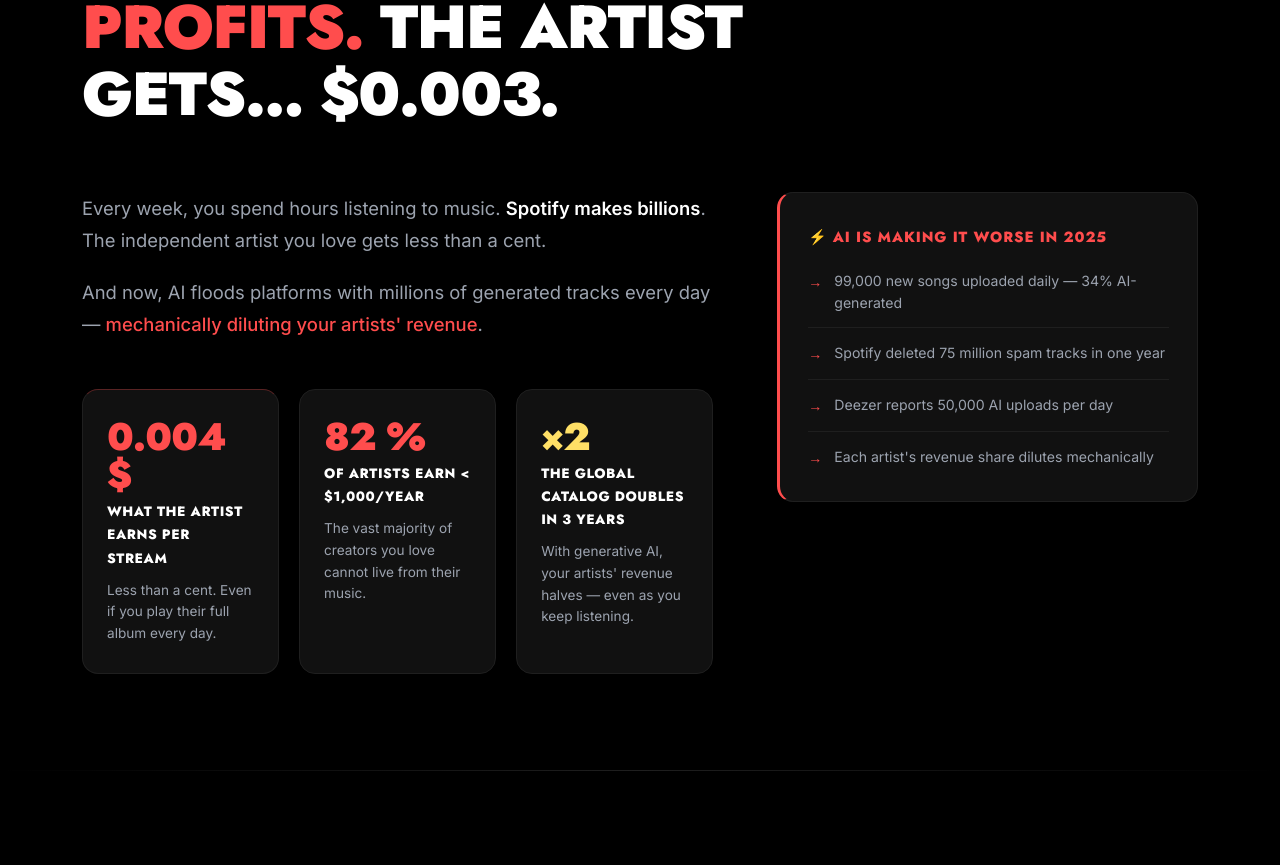
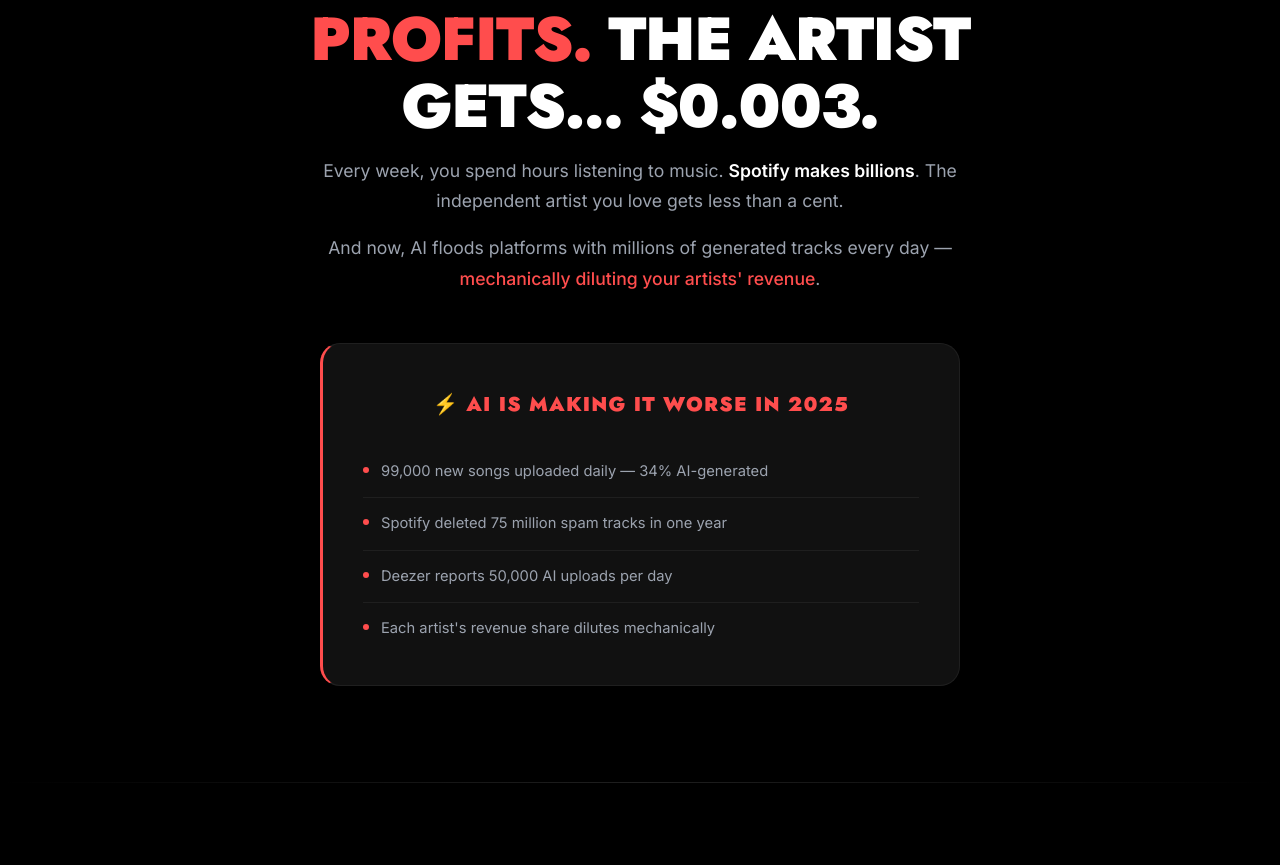
Before and after one commit to 5c0rp264/artys-for-fans, a React (Vite) app: page / in a window 1280 px wide. Shown: the part 2489-3354 px from the top of the page. Built offline with nearby package versions, Linux system fonts and the light colour scheme.

Commit message:
fix: section Problème centrée — suppression cartes stats, bloc IA centré pleine largeur

```diff
--- a/src/components/sections/ProblemSection.tsx
+++ b/src/components/sections/ProblemSection.tsx
@@ -19,42 +19,10 @@
           opacity: 1, y: 0,
           duration: 0.8,
           ease: 'power3.out',
-          scrollTrigger: {
-            trigger: el,
-            start: 'top 87%',
-            once: true,
-          },
+          scrollTrigger: { trigger: el, start: 'top 87%', once: true },
         }
       );
     });
-
-    // Count-up animations
-    const cards = [
-      { selector: '[data-count="1"]', target: 0.004, prefix: '', suffix: ' $', decimals: 3 },
-      { selector: '[data-count="2"]', target: 82, prefix: '', suffix: ' %', decimals: 0 },
-    ];
-
-    cards.forEach(({ selector, target, prefix, suffix, decimals }) => {
-      const el = containerRef.current?.querySelector(selector);
-      if (!el) return;
-      const obj = { val: 0 };
-      ScrollTrigger.create({
-        trigger: el,
-        start: 'top 85%',
-        once: true,
-        onEnter: () => {
-          gsap.to(obj, {
-            val: target,
-            duration: 2,
-            ease: 'power2.out',
-            onUpdate: () => {
-              (el as HTMLElement).textContent = `${prefix}${obj.val.toFixed(decimals)}${suffix}`;
-            },
-          });
-        },
-      });
-    });
-
   }, { scope: containerRef });
 
   const iaItems = [
@@ -68,13 +36,13 @@
     <section className="problem-section" ref={containerRef} id="problem">
       <div className="container">
 
-        {/* Header */}
-        <div data-anim>
-          <div className="section-badge">
+        {/* Header centré */}
+        <div className="problem-header" data-anim>
+          <div className="section-badge" style={{ justifyContent: 'center' }}>
             <span>⚡</span>
             {t('problem.tag')}
           </div>
-          <h2 style={{ marginBottom: '32px', maxWidth: '820px' }}>
+          <h2 className="problem-title">
             {t('problem.title')}
             {' '}
             <span className="accent-text" style={{ color: 'var(--accent-red)' }}>
@@ -82,46 +50,27 @@
             </span>
             {t('problem.title_end')}
           </h2>
+          <p className="problem-subtitle" data-anim
+            dangerouslySetInnerHTML={{ __html: t('problem.p1') }}
+          />
+          <p className="problem-subtitle" data-anim
+            dangerouslySetInnerHTML={{ __html: t('problem.p2') }}
+          />
         </div>
 
-        <div className="problem-grid">
-          {/* Left: text + cards */}
-          <div>
-            <div className="problem-text-block" data-anim>
-              <p dangerouslySetInnerHTML={{ __html: t('problem.p1') }} />
-              <p dangerouslySetInnerHTML={{ __html: t('problem.p2') }} />
-            </div>
-
-            <div className="problem-cards">
-              <div className="problem-card" data-anim>
-                <div className="problem-card-number" data-count="1">0,004 $</div>
-                <div className="problem-card-title">{t('problem.card1_title')}</div>
-                <div className="problem-card-desc">{t('problem.card1_desc')}</div>
-              </div>
-              <div className="problem-card" data-anim>
-                <div className="problem-card-number" data-count="2" style={{ color: 'var(--accent-red)' }}>82 %</div>
-                <div className="problem-card-title">{t('problem.card2_title')}</div>
-                <div className="problem-card-desc">{t('problem.card2_desc')}</div>
-              </div>
-              <div className="problem-card" data-anim>
-                <div className="problem-card-number" style={{ color: 'var(--accent-yellow)' }}>×2</div>
-                <div className="problem-card-title">{t('problem.card3_title')}</div>
-                <div className="problem-card-desc">{t('problem.card3_desc')}</div>
-              </div>
-            </div>
+        {/* Bloc IA centré */}
+        <div className="problem-ia-wrap" data-anim>
+          <div className="problem-ia-title">
+            {t('problem.ia_title')}
           </div>
-
-          {/* Right: IA block */}
-          <div data-anim>
-            <div className="ia-block">
-              <div className="ia-block-title">{t('problem.ia_title')}</div>
-              <ul className="ia-list" role="list">
-                {iaItems.map((item, i) => (
-                  <li key={i}>{item}</li>
-                ))}
-              </ul>
-            </div>
-          </div>
+          <ul className="problem-ia-list" role="list">
+            {iaItems.map((item, i) => (
+              <li key={i} className="problem-ia-item">
+                <span className="problem-ia-dot" aria-hidden="true" />
+                {item}
+              </li>
+            ))}
+          </ul>
         </div>
 
       </div>
--- a/src/index.css
+++ b/src/index.css
@@ -746,120 +746,80 @@
 .problem-section {
   background: var(--bg);
 }
-.problem-text-block {
-  max-width: 680px;
-}
-.problem-text-block p {
-  font-size: clamp(1rem, 2vw, 1.15rem);
+
+/* Header centré */
+.problem-header {
+  text-align: center;
+  max-width: 720px;
+  margin: 0 auto 48px;
+}
+.problem-title {
+  margin: 12px 0 0;
+}
+.problem-subtitle {
+  font-size: clamp(0.95rem, 2vw, 1.1rem);
   color: var(--text-secondary);
   line-height: 1.75;
-  margin-bottom: 20px;
-}
-.problem-text-block p strong {
+  margin: 16px auto 0;
+  max-width: 640px;
+  text-align: center;
+}
+.problem-subtitle strong {
   color: var(--text);
   font-weight: 600;
 }
-.problem-text-block p em {
+.problem-subtitle em {
   color: var(--accent-red);
   font-style: normal;
   font-weight: 500;
 }
 
-.problem-grid {
-  display: grid;
-  grid-template-columns: 3fr 2fr;
-  gap: clamp(32px, 5vw, 64px);
-  align-items: start;
-  margin-top: 64px;
-}
-
-.problem-cards {
-  display: grid;
-  grid-template-columns: repeat(3, 1fr);
-  gap: 20px;
-  margin-top: 48px;
-}
-.problem-card {
-  background: var(--surface);
-  border: 1px solid var(--border);
-  border-radius: 16px;
-  padding: 28px 24px;
-  transition: border-color var(--transition);
-}
-.problem-card:first-child {
-  border-top-color: rgba(255, 77, 77, 0.3);
-}
-.problem-card:hover {
-  border-color: rgba(255, 77, 77, 0.25);
-}
-.problem-card-number {
-  font-family: var(--font-title);
-  font-weight: 900;
-  font-size: clamp(1.8rem, 3.5vw, 2.4rem);
-  color: var(--accent-red);
-  letter-spacing: -0.02em;
-  margin-bottom: 6px;
-  line-height: 1;
-}
-.problem-card-title {
-  font-family: var(--font-title);
-  font-weight: 800;
-  font-size: 0.85rem;
-  text-transform: uppercase;
-  letter-spacing: 0.04em;
-  color: var(--text);
-  margin-bottom: 10px;
-}
-.problem-card-desc {
-  font-size: 0.85rem;
-  color: var(--text-secondary);
-  line-height: 1.6;
-}
-
-/* IA Block */
-.ia-block {
+/* Bloc IA centré */
+.problem-ia-wrap {
+  max-width: 640px;
+  margin: 0 auto;
   background: var(--surface);
   border: 1px solid var(--border);
   border-left: 3px solid var(--accent-red);
-  border-radius: 16px;
-  padding: 32px 28px;
-  position: sticky;
-  top: 96px;
-}
-.ia-block-title {
-  font-family: var(--font-title);
-  font-weight: 800;
-  font-size: 0.92rem;
+  border-radius: 20px;
+  padding: clamp(28px, 4vw, 44px) clamp(24px, 4vw, 40px);
+}
+.problem-ia-title {
+  font-family: var(--font-title);
+  font-weight: 900;
+  font-size: clamp(1rem, 2.5vw, 1.25rem);
   text-transform: uppercase;
   letter-spacing: 0.06em;
   color: var(--accent-red);
-  margin-bottom: 20px;
-}
-.ia-list {
+  margin-bottom: 24px;
+  text-align: center;
+}
+.problem-ia-list {
   list-style: none;
   display: flex;
   flex-direction: column;
-  gap: 14px;
-}
-.ia-list li {
-  display: flex;
+  gap: 0;
+}
+.problem-ia-item {
+  display: flex;
+  align-items: flex-start;
   gap: 12px;
-  font-size: 0.88rem;
-  color: var(--text-secondary);
-  line-height: 1.55;
-  padding-bottom: 14px;
+  font-size: 0.92rem;
+  color: var(--text-secondary);
+  line-height: 1.6;
+  padding: 14px 0;
   border-bottom: 1px solid var(--border);
 }
-.ia-list li:last-child {
+.problem-ia-item:last-child {
   border-bottom: none;
   padding-bottom: 0;
 }
-.ia-list li::before {
-  content: '→';
-  color: var(--accent-red);
+.problem-ia-dot {
+  width: 6px; height: 6px;
+  border-radius: 50%;
+  background: var(--accent-red);
   flex-shrink: 0;
-  font-weight: 700;
-  margin-top: 1px;
+  margin-top: 7px;
 }
 
 /* ----- COMPARISON TABLE ----- */
@@ -1484,13 +1444,6 @@
   .features-grid {
     grid-template-columns: 1fr;
   }
-  .problem-grid {
-    grid-template-columns: 1fr;
-  }
-  .problem-cards {
-    grid-template-columns: 1fr;
-    gap: 16px;
-  }
   .governance-grid {
     grid-template-columns: 1fr;
   }
```
